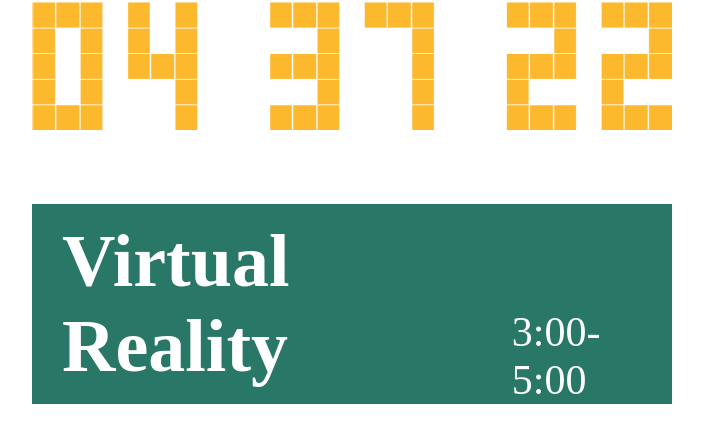
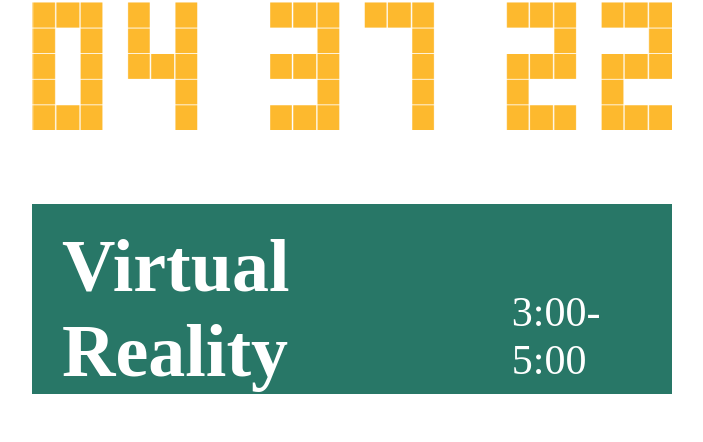
Before and after one commit to CUHackers/helloworld_day_of, a plain HTML site: page index.html in a window 1280 px wide. Shown: the part 264-706 px from the top of the page, without its empty margins (288-991 px from the left). Drawn offline with nearby package versions, Linux system fonts and the light colour scheme; a small style sheet from the web is missing.

Commit message:
Changed height of times in events

```diff
--- a/css/main.css
+++ b/css/main.css
@@ -2,7 +2,7 @@
 * @Author: Charlie Gallentine
 * @Date:   2018-10-05 15:40:42
 * @Last Modified by:   Charlie Gallentine
-* @Last Modified time: 2018-10-12 11:14:31
+* @Last Modified time: 2018-10-12 11:22:14
 */
 
 * {
@@ -54,12 +54,13 @@
 .event_title {
 	font-size:74px;
 	margin: auto 0;
-	padding: 15px 30px;
+	padding: 20px 30px 0 30px;
 }
 
 .event_time {
 	font-size: 42px;
 	margin-right: 15px;
+	padding-bottom: 10px;
 }
 
 .upcoming_event {
--- a/js/clock.js
+++ b/js/clock.js
@@ -2,7 +2,7 @@
 * @Author: Charlie Gallentine
 * @Date:   2018-10-05 15:34:33
 * @Last Modified by:   Charlie Gallentine
-* @Last Modified time: 2018-10-12 10:41:36
+* @Last Modified time: 2018-10-12 11:20:45
 */
 
 const year = 2018;
--- a/js/main.js
+++ b/js/main.js
@@ -2,7 +2,7 @@
 * @Author: Charlie Gallentine
 * @Date:   2018-10-08 11:50:43
 * @Last Modified by:   Charlie Gallentine
-* @Last Modified time: 2018-10-12 11:15:29
+* @Last Modified time: 2018-10-12 11:21:51
 */
 
 // var startTime = (new Date(year, month, day, eventStartTime, eventStartMinutes)).getTime();
@@ -30,14 +30,14 @@ const schedule = [
     end: new Date(2018, month, day, 9),
   },
   {
-    event: "Registration",
-    start: new Date(2018, month, day, 10),
-    end: new Date(2018, month, day, 12),
+    event: "Lunch",
+    start: new Date(2018, month, day, 11),
+    end: new Date(2018, month, day, 13, 30),
   },
   {
-    event: "Registration",
-    start: new Date(2018, month, day, 11),
-    end: new Date(2018, month, day, 13),
+    event: "Lunch",
+    start: new Date(2018, month, day, 12),
+    end: new Date(2018, month, day, 13, 30),
   },
   {
     event: "Lunch",
```
